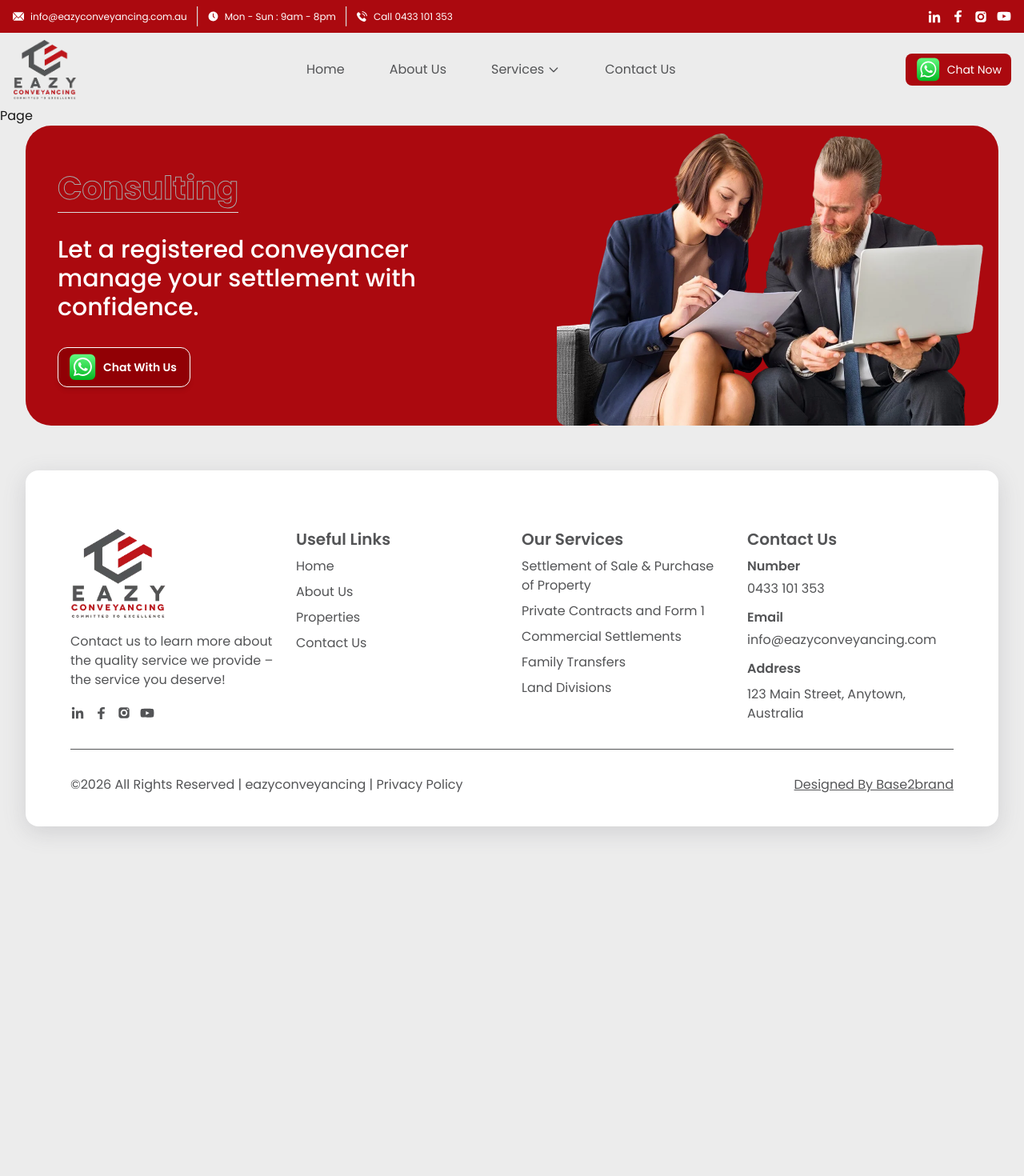
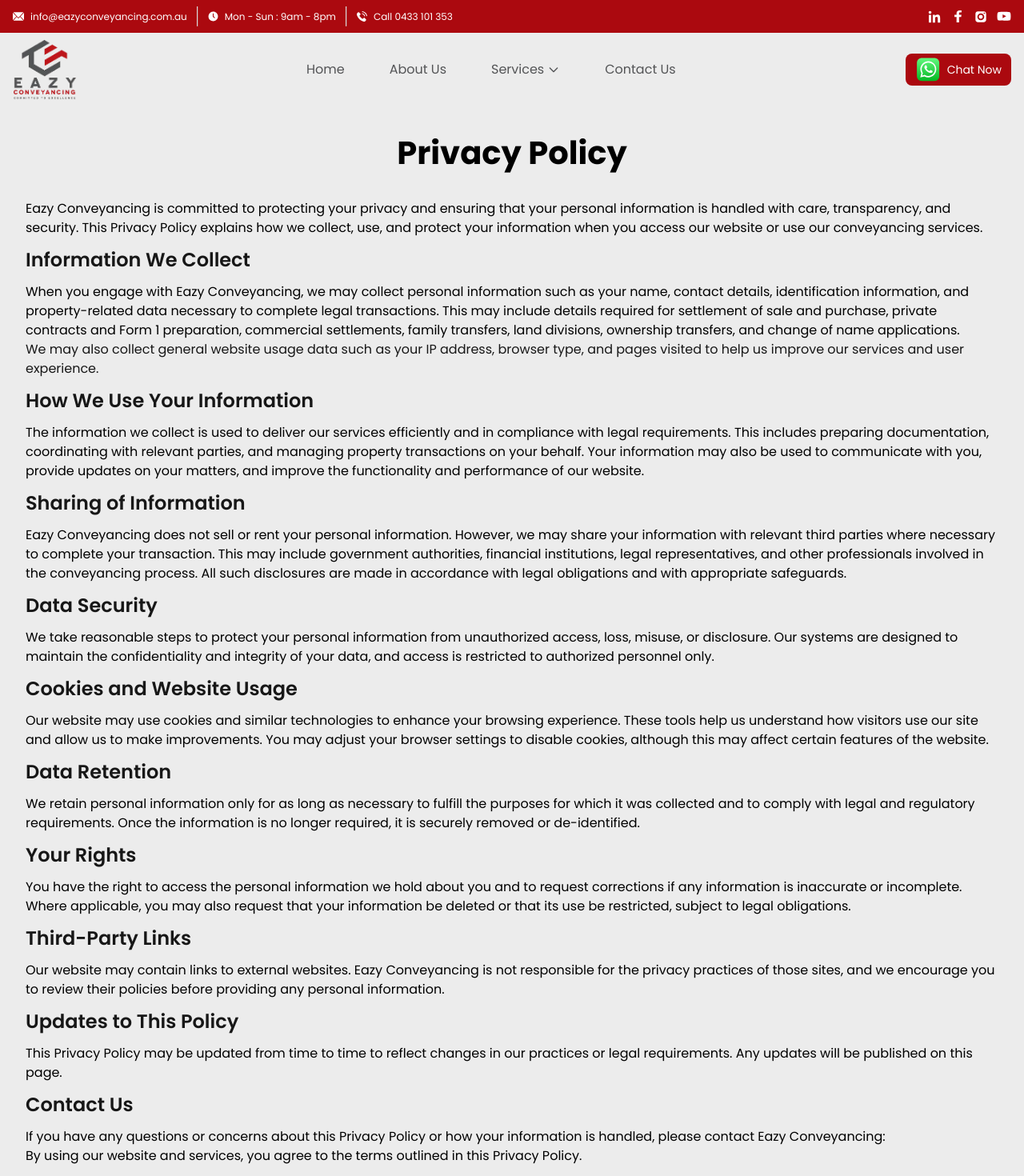
Before and after one commit to techbase2brand/easy-conveyancing, a Next.js app: page /privacy-policy in a window 1280 px wide. Shown: the top 1470 px of the page at 80% size. Before the commit the page ends 1089 px from the top, so only its background shows below. Built offline with nearby package versions, Linux system fonts and the light colour scheme.

Commit message:
fix privacy policy page

```diff
--- a/app/component/Footer.tsx
+++ b/app/component/Footer.tsx
@@ -292,7 +292,7 @@
                 </div>
 
                 <div className='copyright flex flex-wrap md:flex-nowrap text-secondary justify-center md:justify-between text-xs gap-2 md:text-base items-center border-t-1 border-secondary pt-8'>
-                    <p className='text-center md:text-left'>©2026 All Rights Reserved | eazyconveyancing | Privacy Policy</p>
+                    <p className='text-center md:text-left'>©2026 All Rights Reserved | eazyconveyancing | <Link className='hover:underline hover:text-primary' href="/privacy-policy" title='Privacy Policy' aria-label='Privacy Policy'>Privacy Policy</Link></p>
                     <Link title='Designed By Base2brand' aria-label='Designed By Base2brand' className='hover:text-primary underline' href="https://base2brand.com" target="_blank" rel="noopener noreferrer">
                         Designed By Base2brand
                     </Link>
--- a/app/privacy-policy/page.tsx
+++ b/app/privacy-policy/page.tsx
@@ -2,8 +2,33 @@
 
 const Page = () => {
   return (
-    <div>
-      <h2>Page</h2>
+    <div className='px-4 sm:px-6 lg:px-8 '>
+      <div className='max-w-[1320px] mx-auto pb-10 md:pb-14'>
+        <h2 className='text-[24px] md:text-[40px] font-bold text-black text-center my-4 md:my-7'>Privacy Policy</h2>
+        <p className='text-black text-[15px] md:text-base'>Eazy Conveyancing is committed to protecting your privacy and ensuring that your personal information is handled with care, transparency, and security. This Privacy Policy explains how we collect, use, and protect your information when you access our website or use our conveyancing services.</p>
+        <h3 className='text-1xl md:text-2xl sm:text-xl font-semibold my-2 md:my-3'>Information We Collect</h3>
+        <p className='text-black text-[15px] md:text-base'>When you engage with Eazy Conveyancing, we may collect personal information such as your name, contact details, identification information, and property-related data necessary to complete legal transactions. This may include details required for settlement of sale and purchase, private contracts and Form 1 preparation, commercial settlements, family transfers, land divisions, ownership transfers, and change of name applications.</p>
+        <p>We may also collect general website usage data such as your IP address, browser type, and pages visited to help us improve our services and user experience.</p>
+        <h3 className='text-1xl md:text-2xl sm:text-xl font-semibold my-2 md:my-3'>How We Use Your Information</h3>
+        <p className='text-black text-[15px] md:text-base'>The information we collect is used to deliver our services efficiently and in compliance with legal requirements. This includes preparing documentation, coordinating with relevant parties, and managing property transactions on your behalf. Your information may also be used to communicate with you, provide updates on your matters, and improve the functionality and performance of our website.</p>
+        <h3 className='text-1xl md:text-2xl sm:text-xl font-semibold my-2 md:my-3'>Sharing of Information</h3>
+        <p className='text-black text-[15px] md:text-base'>Eazy Conveyancing does not sell or rent your personal information. However, we may share your information with relevant third parties where necessary to complete your transaction. This may include government authorities, financial institutions, legal representatives, and other professionals involved in the conveyancing process. All such disclosures are made in accordance with legal obligations and with appropriate safeguards.</p>
+        <h3 className='text-1xl md:text-2xl sm:text-xl font-semibold my-2 md:my-3'>Data Security</h3>
+        <p className='text-black text-[15px] md:text-base'>We take reasonable steps to protect your personal information from unauthorized access, loss, misuse, or disclosure. Our systems are designed to maintain the confidentiality and integrity of your data, and access is restricted to authorized personnel only.</p>
+        <h3 className='text-1xl md:text-2xl sm:text-xl font-semibold my-2 md:my-3'>Cookies and Website Usage</h3>
+        <p className='text-black text-[15px] md:text-base'>Our website may use cookies and similar technologies to enhance your browsing experience. These tools help us understand how visitors use our site and allow us to make improvements. You may adjust your browser settings to disable cookies, although this may affect certain features of the website.</p>
+        <h3 className='text-1xl md:text-2xl sm:text-xl font-semibold my-2 md:my-3'>Data Retention</h3>
+        <p className='text-black text-[15px] md:text-base'>We retain personal information only for as long as necessary to fulfill the purposes for which it was collected and to comply with legal and regulatory requirements. Once the information is no longer required, it is securely removed or de-identified.</p>
+        <h3 className='text-1xl md:text-2xl sm:text-xl font-semibold my-2 md:my-3'>Your Rights</h3>
+        <p className='text-black text-[15px] md:text-base'>You have the right to access the personal information we hold about you and to request corrections if any information is inaccurate or incomplete. Where applicable, you may also request that your information be deleted or that its use be restricted, subject to legal obligations.</p>
+        <h3 className='text-1xl md:text-2xl sm:text-xl font-semibold my-2 md:my-3'>Third-Party Links</h3>
+        <p className='text-black text-[15px] md:text-base'>Our website may contain links to external websites. Eazy Conveyancing is not responsible for the privacy practices of those sites, and we encourage you to review their policies before providing any personal information.</p>
+        <h3 className='text-1xl md:text-2xl sm:text-xl font-semibold my-2 md:my-3'>Updates to This Policy</h3>
+        <p className='text-black text-[15px] md:text-base'>This Privacy Policy may be updated from time to time to reflect changes in our practices or legal requirements. Any updates will be published on this page.</p>
+        <h3 className='text-1xl md:text-2xl sm:text-xl font-semibold my-2 md:my-3'>Contact Us</h3>
+        <p className='text-black text-[15px] md:text-base'>If you have any questions or concerns about this Privacy Policy or how your information is handled, please contact Eazy Conveyancing:</p>
+        <p className='text-black text-[15px] md:text-base'>By using our website and services, you agree to the terms outlined in this Privacy Policy.</p>
+      </div>
     </div>
   );
 };
```
